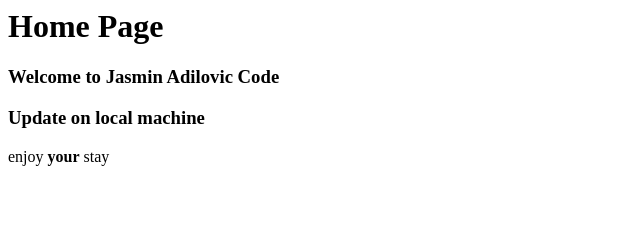
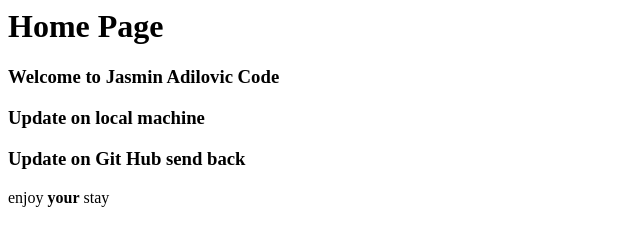
Before and after one commit to jadilovic/website, a plain HTML site: page index.html in a window 1280 px wide. Shown: the whole page, without its empty margins (0-640 px from the left). Drawn offline with Linux system fonts and the light colour scheme.

Commit message:
git hub update

```diff
--- a/index.html
+++ b/index.html
@@ -8,6 +8,8 @@
 
 <h3> Update on local machine </h3>
 
+<h3> Update on Git Hub send back </h3>
+
 <p> enjoy <b>your</b> stay</p>
 </body>
 
```
